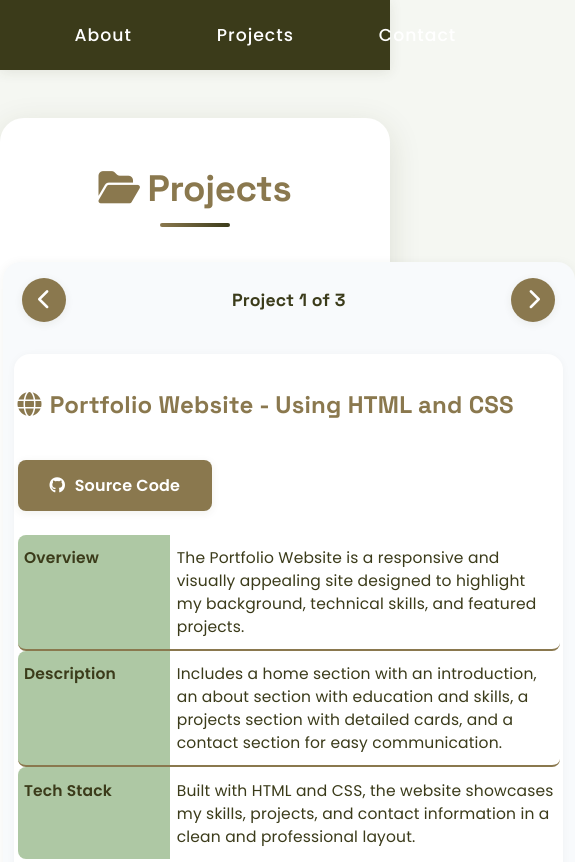
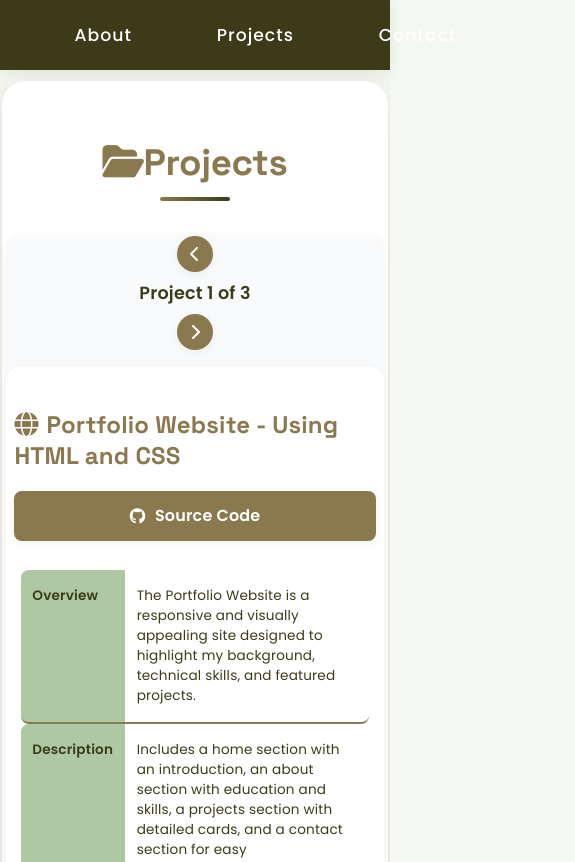
Before and after one commit to Kristaleen/Portfolio-Version-1, a plain HTML site: page project.html in a window 390 px wide. Shown: the top 862 px of the page, 575 px wide, since content can reach past the window. Drawn offline with Linux system fonts and the light colour scheme.

Commit message:
modified:   project.html 	modified:   styles.css

```diff
--- a/project.html
+++ b/project.html
@@ -24,17 +24,17 @@
 
   <main>
     <section id="project-details">
-      <div class="container" style="display: flex; flex-direction: column; align-items: center; justify-content: center;">
-        <h2 style="text-align:center;">
-          <i class="fas fa-folder-open" style="color:var(--primary,#8A784E);margin-right:0.5rem;"></i>Projects
+      <div class="container responsive-center">
+        <h2 class="section-title">
+          <i class="fas fa-folder-open"></i>Projects
         </h2>
-        <div class="project-slideshow" style="margin-left:auto; margin-right:auto;">
+        <div class="project-slideshow">
           <div class="slide-nav-row">
             <button class="slide-btn left" aria-label="Previous Project"><i class="fas fa-chevron-left"></i></button>
-            <span class="slide-indicator" style="flex:1;text-align:center;font-weight:600;font-size:1.1rem;color:var(--accent,#3B3B1A);"></span>
+            <span class="slide-indicator"></span>
             <button class="slide-btn right" aria-label="Next Project"><i class="fas fa-chevron-right"></i></button>
           </div>
-          <div class="slide-content" style="margin-left:auto; margin-right:auto;">
+          <div class="slide-content">
             <!-- Project Slide 1-->
             <div class="project-slide active">
               <h3><i class="fas fa-globe" style="color:var(--primary,#8A784E);margin-right:0.5rem;"></i>Portfolio Website - Using HTML and CSS</h3>
@@ -108,11 +108,11 @@
                 </tbody>
               </table>
               <div class="img-row">
-                <div style="text-align:center;">
+                <div class="img-col">
                   <img src="images/splash.jpeg" alt="Barter App Splash Screen">
                   <div class="img-label">Splash</div>
                 </div>
-                <div style="text-align:center;">
+                <div class="img-col">
                   <img src="images/home.jpeg" alt="Barter App Home Screen">
                   <div class="img-label">Home</div>
                 </div>
@@ -159,12 +159,9 @@
                   </tr>
                 </tbody>
               </table>
-
-              </div>
               <div class="img-row">
-                <div style="text-align:center;">
+                <div class="img-col">
                   <img src="images/feeltok.jpeg" alt="FeelTok Splash Screen">
-
                 </div>
               </div>
             </div>
--- a/styles.css
+++ b/styles.css
@@ -641,7 +641,6 @@ footer {
   gap: 0.6rem;
   box-shadow: 0 2px 8px rgba(59,59,26,0.08);
   text-decoration: none;
-  transition: background 0.2s, transform 0.2s;
 }
 .project-links .btn:hover {
   background: var(--accent, #3B3B1A);
@@ -738,63 +737,177 @@ footer {
   gap: 0.6rem;
   box-shadow: 0 2px 8px rgba(59,59,26,0.08);
   text-decoration: none;
-  transition: background 0.2s, transform 0.2s;
+}
+
+.responsive-center {
+  display: flex;
+  flex-direction: column;
+  align-items: center;
+  justify-content: center;
+  padding: 2rem 1rem;
+  max-width: 100vw;
+  box-sizing: border-box;
+}
+
+.section-title {
+  text-align: center;
+  font-size: 2rem;
+  margin-bottom: 1.5rem;
+  word-break: break-word;
+}
+
+.project-slideshow {
+  width: 100%;
+  max-width: 800px;
+  margin: 0 auto;
 }
 
 .slide-nav-row {
   display: flex;
-  justify-content: center;
   align-items: center;
-  margin-bottom: 1.5rem;
-  gap: 0.5rem;
+  justify-content: space-between;
+  margin-bottom: 1rem;
 }
 
 .slide-indicator {
-  font-family: 'Space Grotesk', sans-serif;
-  letter-spacing: 0.01em;
-  font-size: 1.08rem;
+  flex: 1;
+  text-align: center;
+  font-weight: 600;
+  font-size: 1.1rem;
   color: var(--accent, #3B3B1A);
-  font-weight: 600;
 }
 
-@media (max-width: 900px) {
+.slide-content {
+  width: 100%;
+}
+
+.project-slide {
+  display: none;
+  width: 100%;
+  box-sizing: border-box;
+}
+.project-slide.active {
+  display: block;
+}
+
+.project-links {
+  display: flex;
+  flex-wrap: wrap;
+  gap: 1rem;
+  margin-bottom: 1.5rem;
+  justify-content: flex-start;
+}
+
+.img-row {
+  display: flex;
+  flex-wrap: wrap;
+  gap: 1rem;
+  justify-content: center;
+  margin-top: 1rem;
+}
+.img-col {
+  flex: 1 1 180px;
+  min-width: 140px;
+  max-width: 220px;
+  text-align: center;
+}
+.img-col img {
+  width: 100%;
+  height: auto;
+  border-radius: 8px;
+  max-width: 200px;
+}
+
+.desc-table {
+  width: 100%;
+  border-collapse: collapse;
+  margin-bottom: 1rem;
+  font-size: 1rem;
+  word-break: break-word;
+}
+.desc-label {
+  font-weight: 600;
+  width: 30%;
+  vertical-align: top;
+  padding: 0.5em 0.7em;
+}
+.desc-value {
+  width: 70%;
+  padding: 0.5em 0.7em;
+}
+
+@media (max-width: 700px) {
   .project-slideshow {
+    max-width: 100%;
+    padding: 0;
+  }
+  .desc-table,
+  .desc-label,
+  .desc-value {
+    font-size: 0.95rem;
+  }
+  .img-row {
     flex-direction: column;
-    align-items: stretch;
-    gap: 1rem;
-    padding: 1rem 0.5rem;
+    gap: 0.5rem;
+  }
+  .img-col {
+    max-width: 100%;
+    min-width: 0;
+  }
+  #project-details {
+    padding: 1.2rem 0.5rem;
+    margin: 1.5rem 0.2rem;
+  }
+  .slide-content {
+    margin: 0;
+    max-width: 100%;
+  }
+  .project-slide {
+    padding: 1.2rem 0.5rem;
+  }
+}
+
+@media (max-width: 480px) {
+  .responsive-center {
+    padding: 1rem 0.2rem;
+  }
+  .welcome-title {
+    font-size: 1.2rem;
+  }
+  .section-title {
+    font-size: 1.1rem;
   }
   .slide-nav-row {
+    flex-direction: column;
+    gap: 0.5rem;
+  }
+  .desc-table,
+  .desc-label,
+  .desc-value {
+    font-size: 0.85rem;
+    padding: 0.3em 0.4em;
+  }
+  .project-links {
+    flex-direction: column;
+    gap: 0.5rem;
+    margin-top: 1rem;
     margin-bottom: 1rem;
   }
   .slide-btn {
-    margin: 0 0.7rem 0 0.7rem;
+    width: 36px;
+    height: 36px;
+    font-size: 1rem;
+    margin: 0 0.5rem 0 0.5rem;
+  }
+  .img-col img {
+    max-width: 100%;
+    min-width: 0;
   }
   .project-slide img {
-    max-width: 200px;
+    max-width: 100%;
   }
-  .project-slide .img-row img[alt*="FeelTok"] {
-    max-width: 300px;
+  #project-details {
+    padding: 0.7rem 0.1rem;
+    margin: 0.7rem 0.1rem;
   }
 }
-@media (max-width: 600px) {
-  #project-details {
-    padding: 1rem 0.2rem;
-  }
-  .slide-content {
-    padding: 0 0.2rem;
-  }
-  .project-slide {
-    padding: 0.7rem 0.2rem;
-  }
-  .desc-table .desc-label, .desc-table .desc-value {
-    padding: 0.7rem 0.4rem;
-    font-size: 0.97rem;
-  }
-  .project-slide img {
-    max-width: 120px;
-  }
-  .project-slide .img-row img[alt*="FeelTok"] {
-    max-width: 160px;
-  }
-}
```
